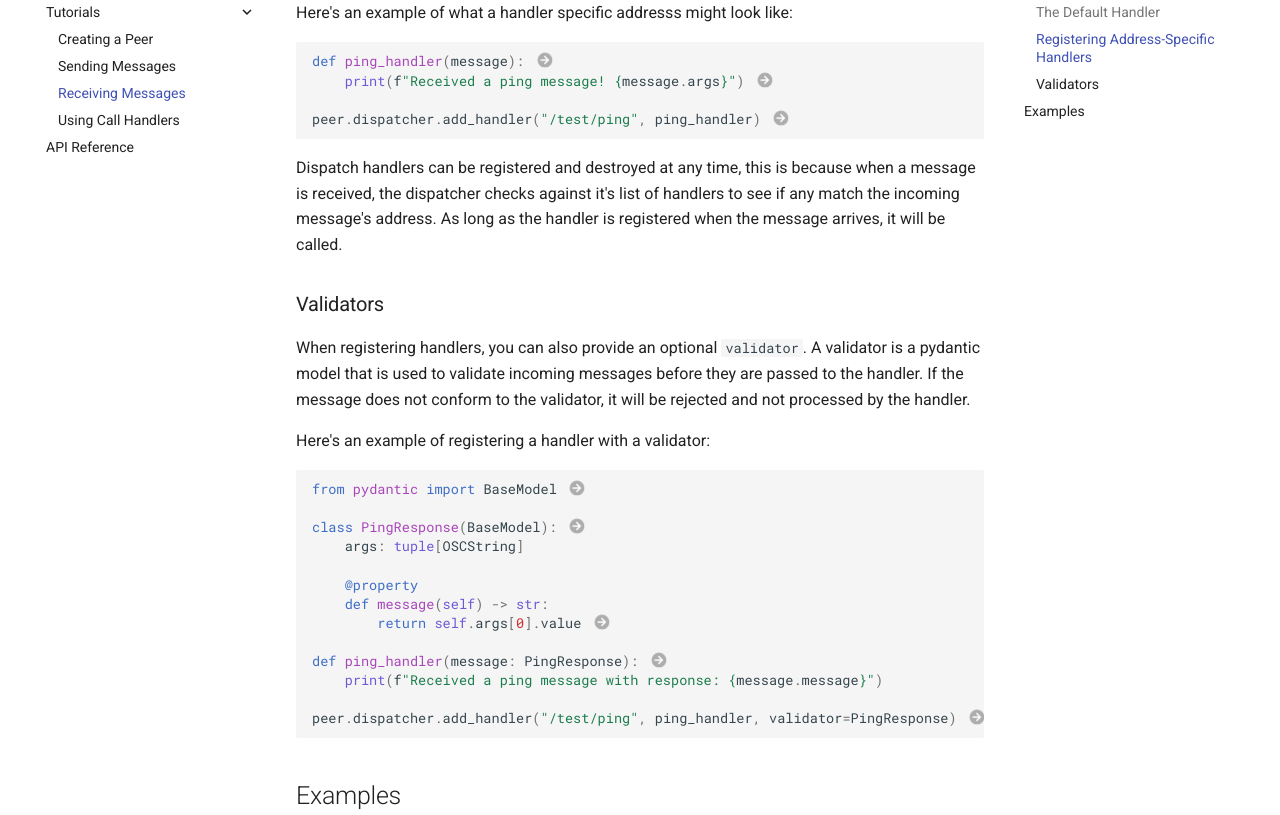
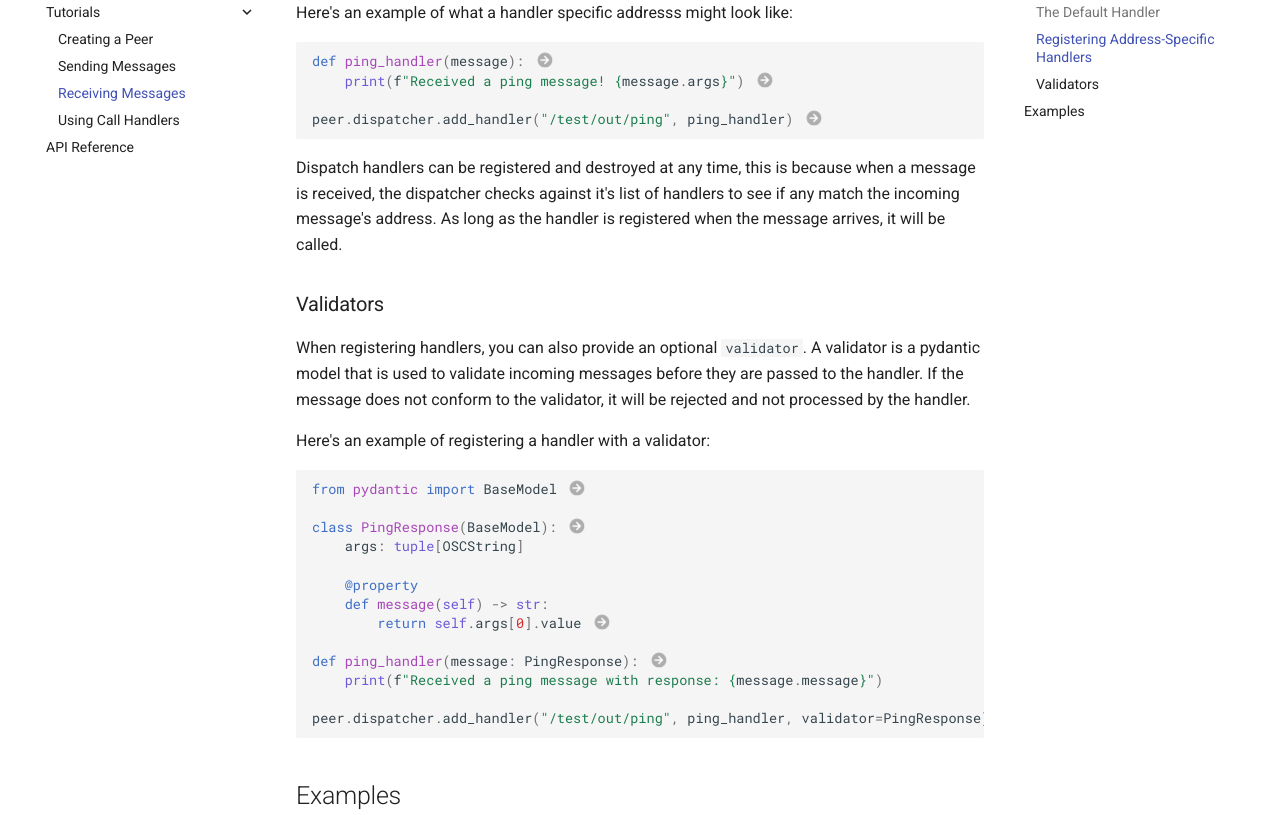
Before and after one commit to Theatre-Tools/PyOSC, an MkDocs documentation site: the page built from docs/tutorials/dispatcher.md, in a window 1280 px wide and 1400 px high, scrolled down 1417 px. Shown: the part 150-965 px from the top of the window. Built offline with MkDocs 1.6.1 and Material for MkDocs 9.7.7, drawn with Linux system fonts in a browser that asks for light colours; comment, search, counter and statistics services are not loaded; the version menu is left out; some of the changed text lies outside the part shown.

Commit message:
docs: update ping handler address in dispatcher tutorial to /test/out/ping

````diff
--- a/docs/tutorials/dispatcher.md
+++ b/docs/tutorials/dispatcher.md
@@ -67,13 +67,13 @@ Here's an example of what a handler specific addresss might look like:
 def ping_handler(message): #(1)!
     print(f"Received a ping message! {message.args}") #(2)!
 
-peer.dispatcher.add_handler("/test/ping", ping_handler) #(3)!
+peer.dispatcher.add_handler("/test/out/ping", ping_handler) #(3)!
 
 ```
 
-1. The `ping_handler` function is defined to handle messages sent to the `/test/ping` address.
+1. The `ping_handler` function is defined to handle messages sent to the `/test/out/ping` address.
 2. Inside the handler, we print out the arguments of the received ping message.
-3. The `ping_handler` function is registered to handle messages sent to the `/test/ping` address using the `add_handler` method of the `dispatcher` attribute of the `peer` object.
+3. The `ping_handler` function is registered to handle messages sent to the `/test/out/ping` address using the `add_handler` method of the `dispatcher` attribute of the `peer` object.
 
 Dispatch handlers can be registered and destroyed at any time, this is because when a message is received, the dispatcher checks against it's list of handlers to see if any match the incoming message's address. As long as the handler is registered when the message arrives, it will be called.
 
@@ -95,7 +95,7 @@ class PingResponse(BaseModel): #(2)!
 def ping_handler(message: PingResponse): #(4)!
     print(f"Received a ping message with response: {message.message}")
 
-peer.dispatcher.add_handler("/test/ping", ping_handler, validator=PingResponse) #(5)!
+peer.dispatcher.add_handler("/test/out/ping", ping_handler, validator=PingResponse) #(5)!
 
 ```
 
@@ -103,7 +103,7 @@ peer.dispatcher.add_handler("/test/ping", ping_handler, validator=PingResponse)
 2. We define a `PingResponse` model that specifies the expected structure of the incoming message
 3. We define a property `message` that extracts the string value from the first argument of the message.
 4. The `ping_handler` function is defined to accept a `PingResponse` object, which will be validated before being passed to the handler.
-5. The `ping_handler` function is registered to handle messages sent to the `/test/ping` address, this time with the `PingResponse` model as its validator.
+5. The `ping_handler` function is registered to handle messages sent to the `/test/out/ping` address, this time with the `PingResponse` model as its validator.
 
 
 ## Examples
@@ -137,7 +137,7 @@ def ping_handler(message: PingResponse):
     print(f"Received a ping message with response: {message.message}") #(7)
 
 peer.dispatcher.add_default_handler(default_handler)
-peer.dispatcher.add_handler("/test/ping", ping_handler, validator=PingResponse) #(5)!
+peer.dispatcher.add_handler("/test/out/ping", ping_handler, validator=PingResponse) #(5)!
 peer.start_listening() #(6)!
 ```
 
@@ -145,6 +145,6 @@ peer.start_listening() #(6)!
 2. A `PingResponse` pydantic model is defined to validate incoming ping messages.
 3. A property `message` is defined to extract the string value from the first argument of
 4. The `default_handler` function logs all received messages to a file named `messages.log`.
-5. The `ping_handler` function is registered to handle messages sent to the `/test/ping` address, with the `PingResponse` model as its validator.
+5. The `ping_handler` function is registered to handle messages sent to the `/test/out/ping` address, with the `PingResponse` model as its validator.
 6. The `start_listening` method is called on the `Peer` object to begin receiving messages.
 7. The `ping_handler` function prints the response message when a valid ping message is received.
````
